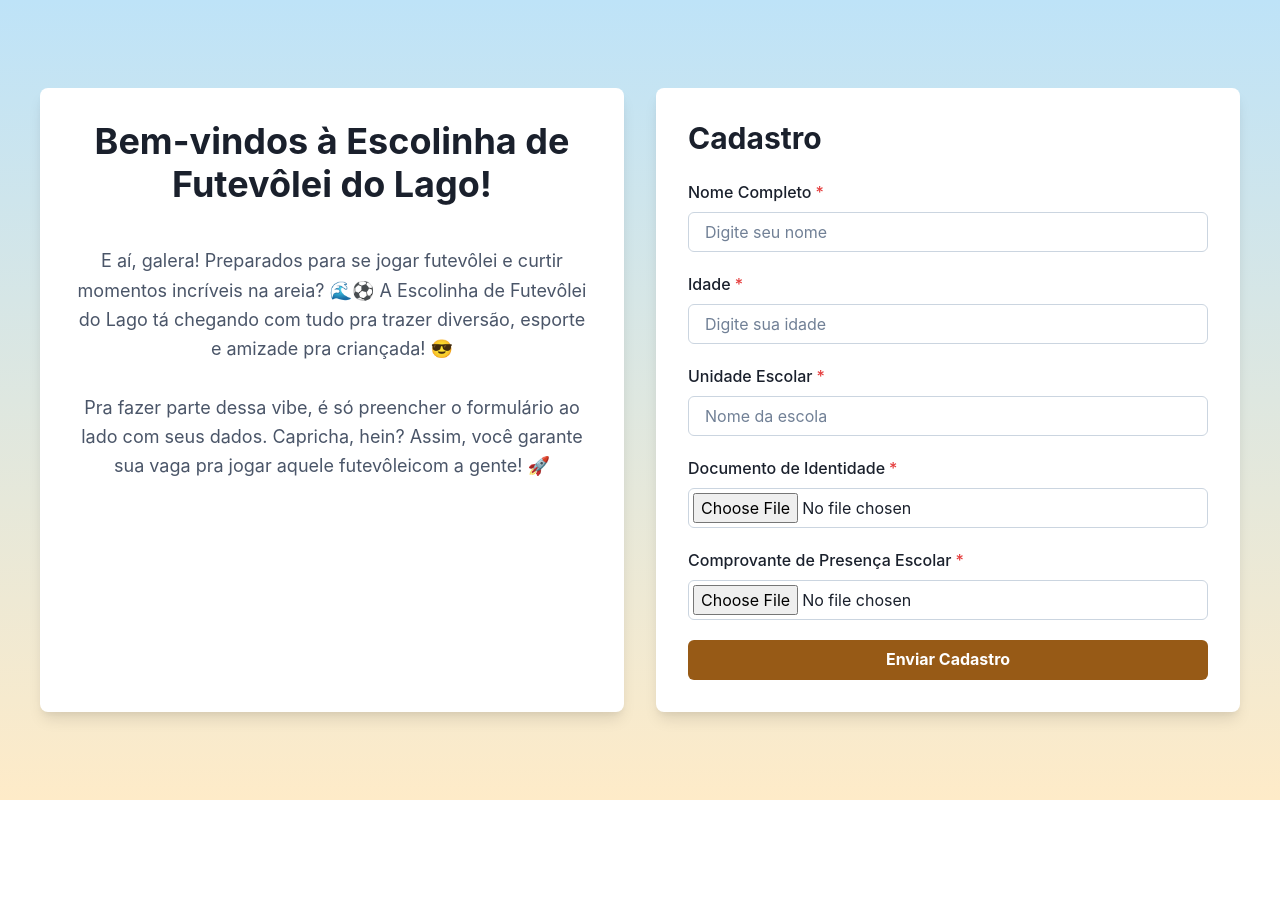
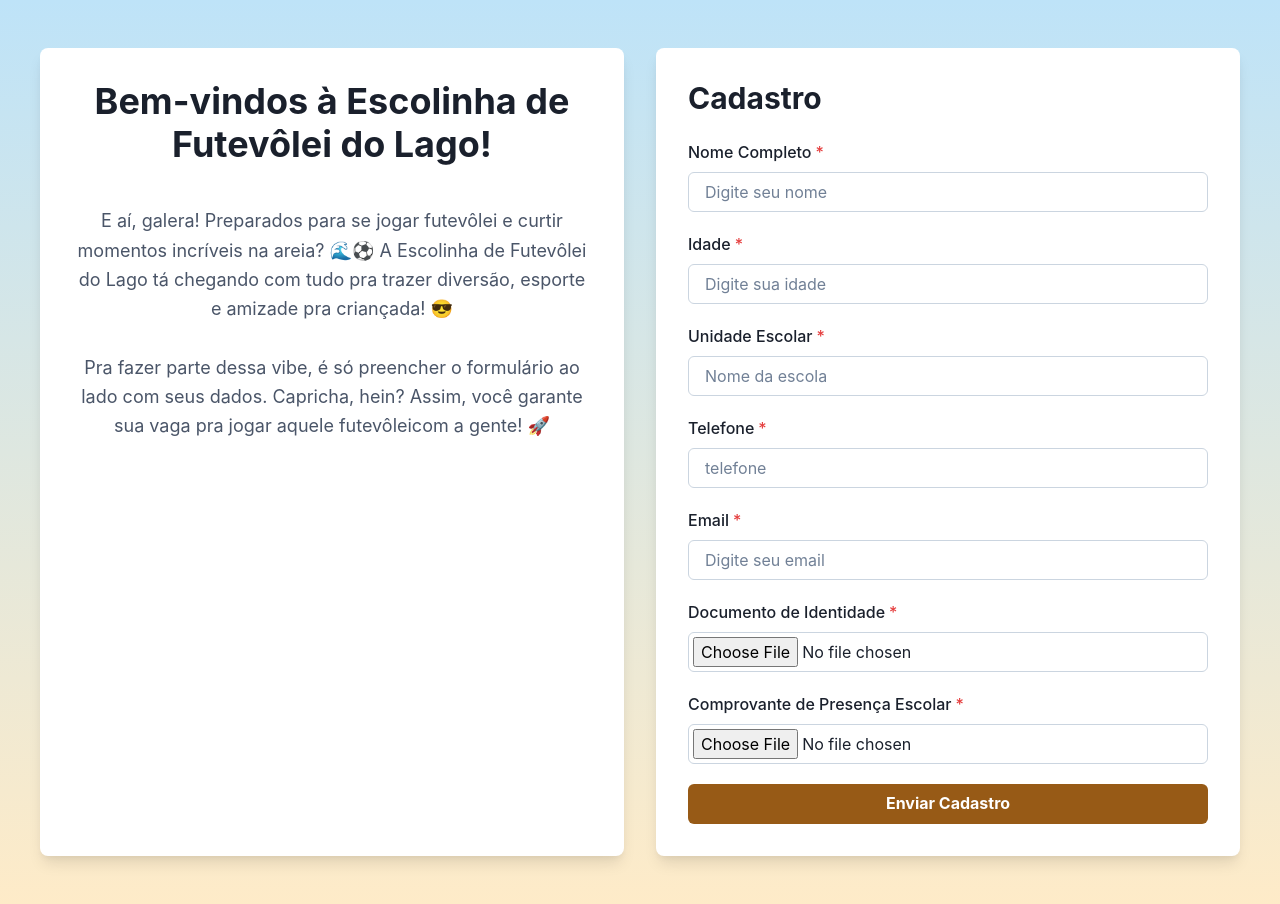
Before and after one commit to Tadeucassis-dev/projetoFutevoleiLago, a React (Vite) app: page /form in a window 1280 px wide. Before the commit the page ends 800 px from the top, so only its background shows below. Built offline with nearby package versions, Linux system fonts and the light colour scheme.

Commit message:
adicionando fone, email

```diff
--- a/src/pages/Form.tsx
+++ b/src/pages/Form.tsx
@@ -18,6 +18,8 @@ function Form() {
   const [name, setName] = useState("");
   const [age, setAge] = useState("");
   const [schoolUnit, setSchoolUnit] = useState("");
+  const [fone, setFone] = useState("");
+  const [email, setEmail] = useState("");
   const [identityFile, setIdentityFile] = useState<File | null>(null);
   const [attendanceFile, setAttendanceFile] = useState<File | null>(null);
   const [isLoading, setIsLoading] = useState(false);
@@ -47,6 +49,8 @@ function Form() {
     formData.append("name", name);
     formData.append("age", age);
     formData.append("schoolUnit", schoolUnit);
+    formData.append("fone", fone);
+    formData.append("email", email);
     if (identityFile) formData.append("identityFile", identityFile);
     if (attendanceFile) formData.append("attendanceFile", attendanceFile);
 
@@ -188,6 +192,32 @@ function Form() {
                   value={schoolUnit}
                   onChange={(e) => setSchoolUnit(e.target.value)}
                 />
+
+              </FormControl>
+              <FormControl id="fone" isRequired>
+                <FormLabel fontWeight="medium">Telefone</FormLabel>
+                <Input
+                  type="text"
+                  placeholder="telefone"
+                  border="1px solid"
+                  borderColor="gray.300"
+                  focusBorderColor="yellow.500"
+                  value={fone}
+                  onChange={(e) => setFone(e.target.value)}
+                />
+              </FormControl>
+
+              <FormControl id="email" isRequired>
+                <FormLabel fontWeight="medium">Email</FormLabel>
+                <Input
+                  type="email"
+                  placeholder="Digite seu email"
+                  border="1px solid"
+                  borderColor="gray.300"
+                  focusBorderColor="yellow.500"
+                  value={email}
+                  onChange={(e) => setEmail(e.target.value)}
+                />
               </FormControl>
 
               <FormControl id="identityFile" isRequired>
```
